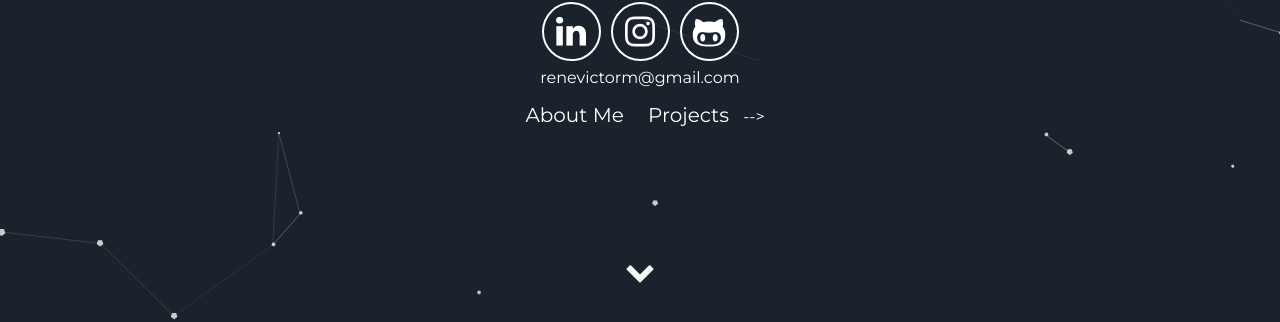
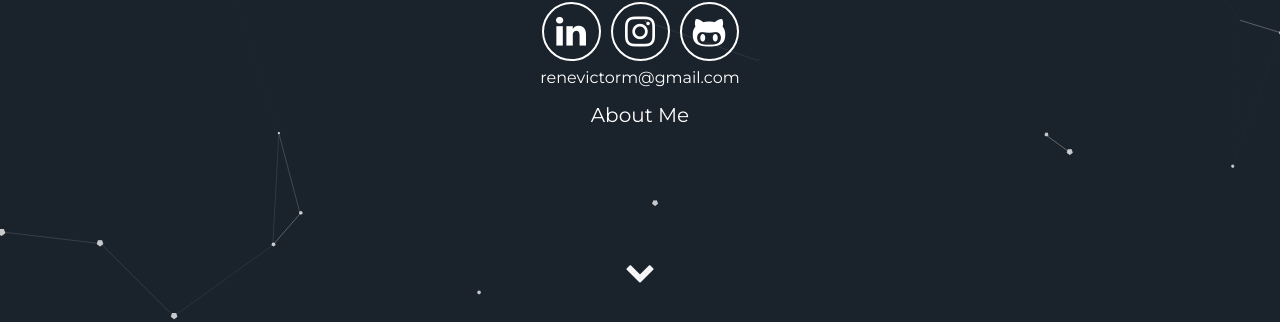
Before and after one commit to renevictorm/renevictorm.github.io, a Jekyll site: the page built from index.html, in a window 1280 px wide. Shown: the part 560-882 px from the top of the page. Built offline with Jekyll 4.4.1, drawn with Linux system fonts in a browser that asks for light colours.

Commit message:
corrigindo erro de comentarios

```diff
--- a/_includes/header.html
+++ b/_includes/header.html
@@ -14,9 +14,9 @@
         <a>renevictorm@gmail.com</a>
     </div>
     <div class="header-links">
-      <a class="link" href="#about" data-scroll>About Me</a>
-      <a class="link" href="#projects" data-scroll>Projects</a> -->
-      </div>
+        <a class="link" href="#about" data-scroll>About Me</a>
+        <!--<a class="link" href="#projects" data-scroll>Projects</a> -->
+    </div>
     </div>
     <a class="down" href="#about" data-scroll><i class="icon fa fa-chevron-down" aria-hidden="true"></i></a>
   </div>
```
